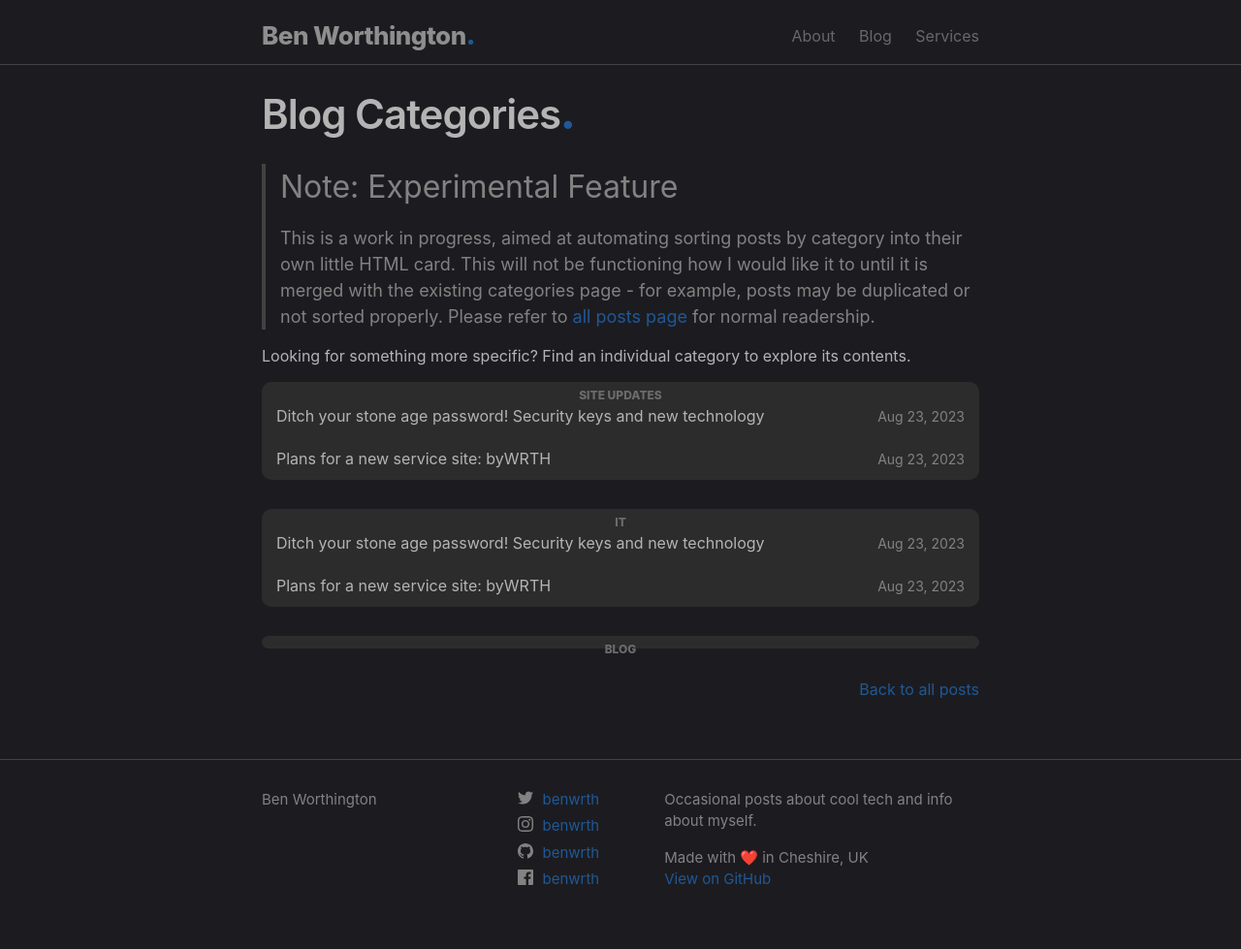
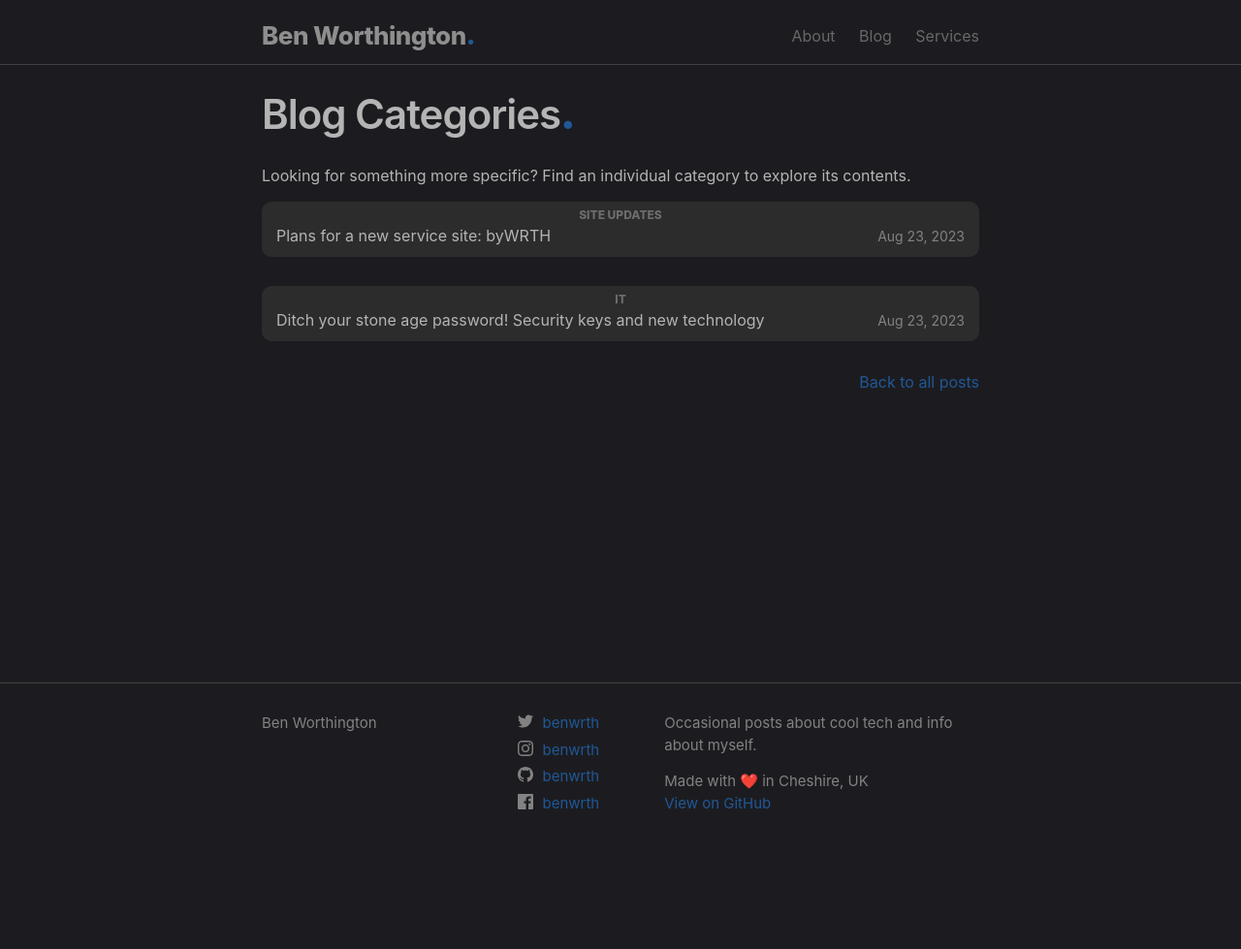
Before and after one commit to benwrth/blog, a Jekyll site: the page built from pages/blog-categories.md, in a window 1280 px wide. Shown: the whole page at 97% size. Built offline with Jekyll 4.4.1, drawn with Linux system fonts in a browser that asks for light colours; some web fonts are replaced; after the commit the page ends 900 px from its top, so only the background shows below that.

Commit message:
Make Category Sorting Work
- Make categories sort automagically
- Move all pages into a new directory
- Use folders to set categories rather than frontmatter

```diff
--- a/_posts/IT/2023-08-24-security-keys.markdown
+++ b/IT/_posts/2023-08-24-security-keys.markdown
@@ -2,7 +2,6 @@
 layout: post
 title:  "Ditch your stone age password! Security keys and new technology"
 date:   2023-08-24 00:00:01 +0100
-category: IT
 tags: IT security 2fa fido yubikey
 ---
 ![Security Keys scattered over a desk](https://cdn.thewirecutter.com/wp-content/media/2021/12/securitykeys-2048px-0S1A8238.jpg?auto=webp&quality=60&crop=1.91:1&width=1200)
--- a/_posts/Site Updates/2023-08-24-plans-for-bywrth.markdown
+++ b/Site Updates/_posts/2023-08-24-plans-for-bywrth.markdown
@@ -2,7 +2,6 @@
 layout: post
 title:  "Plans for a new service site: byWRTH"
 date:   2023-08-24 00:00:00 +0100
-category: Site Updates
 tags: bywrth update newsite benwrth
 ---
 
--- a/blog-categories.md
+++ /dev/null
@@ -1,70 +0,0 @@
----
-layout: page
-title: Blog Categories
-permalink: /blog/categories/
----
-
-> ## Note: Experimental Feature
-> This is a work in progress, aimed at automating sorting posts by category into their own little HTML card. This will not be functioning how I would like it to until it is merged with the existing categories page - for example, posts may be duplicated or not sorted properly. Please refer to [all posts page](/blog/) for normal readership.
-
-Looking for something more specific? Find an individual category to explore its contents.
-
-{% for category in site.categories %}
-  <div class="info-box">
-  <p class="info-box-title">{{ category | first }}</p>
-{%- if site.posts.size > 0 -%}
-<table class="post-list">
-    {% for post in site.posts %}
-    {%- assign date_format = site.minima.date_format | default: "%b %-d, %Y" -%}
-        <tr class="post-table">
-        <td class="post-table">
-          <a class="post-link" href="{{ post.url | relative_url }}">
-          {{ post.title | escape }}
-          </a>
-          <span class=" post-meta mobile-only">{{ post.date | date: date_format }}</span>
-        </td>
-        <td class="post-table desktop-only right" width="110px">
-            <span class="post-meta">{{ post.date | date: date_format }}</span>
-        </td>
-        </tr>
-    {%- endfor -%}
-    </table>
-    {%- endif -%}
-  </div>
-{%- endfor -%}
-
-
-
-
-
-
-  <div class="info-box">
-  <p class="info-box-title">BLOG</p>
-{%- if site.posts.size > 0 -%}
-<table class="post-list">
-    {% for post in site.categories.blog %}
-    {%- assign date_format = site.minima.date_format | default: "%b %-d, %Y" -%}
-        <tr class="post-table">
-        <td class="post-table">
-          <a class="post-link" href="{{ post.url | relative_url }}">
-          {{ post.title | escape }}
-          </a>
-          <span class=" post-meta mobile-only">{{ post.date | date: date_format }}</span>
-        </td>
-        <td class="post-table desktop-only" width="100px">
-            <span class="post-meta">{{ post.date | date: date_format }}</span>
-        </td>
-        </tr>
-    {%- endfor -%}
-    </table>
-    {%- endif -%}
-    {%- if site.posts.size == 0 -%}
-    <table class="post-list">
-        <tr class="post-table nopost">
-        <td class="post-table">There are no posts in this category.</td>
-        </tr>
-    </table>
-    {%- endif -%}
-  </div>
-
-  <p class="right"><a href="/blog">Back to all posts</a></p>
--- /dev/null
+++ b/pages/blog-categories.md
@@ -0,0 +1,31 @@
+---
+layout: page
+title: Blog Categories
+permalink: /blog/categories/
+---
+
+Looking for something more specific? Find an individual category to explore its contents.
+
+{% for category in site.categories %}
+  <div class="info-box">
+  <p class="info-box-title">{{ category | first }}</p>
+<table class="post-list">
+    {% for post in category.last %}
+    {%- assign date_format = site.minima.date_format | default: "%b %-d, %Y" -%}
+        <tr class="post-table">
+        <td class="post-table">
+          <a class="post-link" href="{{ post.url | relative_url }}">
+          {{ post.title }}
+          </a>
+          <span class=" post-meta mobile-only">{{ post.date | date: date_format }}</span>
+        </td>
+        <td class="post-table desktop-only right" width="110px">
+            <span class="post-meta">{{ post.date | date: date_format }}</span>
+        </td>
+        </tr>
+    {%- endfor -%}
+    </table>
+  </div>
+{%- endfor -%}
+
+  <p class="right"><a href="/blog">Back to all posts</a></p>
```
Also changed, not shown: pages/blog.md (renamed from blog.md, +1 -1 lines), pages/web-design/jekyll.md (added, +7 -0 lines), pages/web-design/static.md (added, +7 -0 lines), pages/web-design/wordpress.md (added, +26 -0 lines), pages/about.md (renamed from about.md), pages/services.md (renamed from services.md), pages/web-design.md (renamed from web-design.md), 2 other files.
